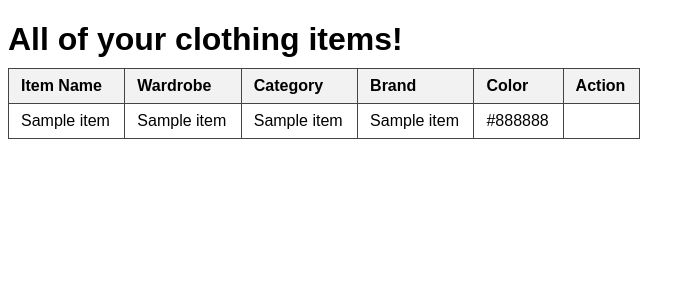
After one commit to mannyjimen/MannyPythonAnywhere, a Flask app: page /allItems in a window 1280 px wide. The commit adds this page. Shown: the top 300 px of the page, without its empty margins (0-695 px from the left). Run offline with Flask 3, Linux system fonts and the light colour scheme; tables that the repository leaves empty hold one stand-in row (values such as "Sample post").

Commit message:
added view page for all items, displaying the various fields of each item

```diff
--- a/WardrobeProject/app.py
+++ b/WardrobeProject/app.py
@@ -143,8 +143,30 @@ def addWardrobe():
         except sqlite3.IntegrityError:
             return "error: wardrobe with chosen name already exists"
 
+    return render_template("wardrobe_form.html", form=form)
 
-    return render_template("wardrobe_form.html", form=form)
+@app.route("/allItems", methods=["GET", "POST"])
+def allItems():
+    with sqlite3.connect(DB_PATH) as conn:
+        conn.row_factory = sqlite3.Row
+        cur = conn.cursor()
+
+        cur.execute("""
+                    SELECT
+                    item_name,
+                    wardrobe_name,
+                    category_name,
+                    brand_name,
+                    color_name
+                    FROM Item;
+                    """)
+
+        rows = cur.fetchall()
+    return render_template("all_items.html", rows = rows)
+
+@app.route("/moveItem", methods=["GET", "POST"])
+def moveItem():
+    return render_template("home.html")
 
 def getAllWardrobes():
     cur.execute("SELECT * FROM Wardrobe;")
--- /dev/null
+++ b/WardrobeProject/templates/all_items.html
@@ -0,0 +1,41 @@
+<!DOCTYPE html>
+<html lang="en">
+<head>
+    <meta charset="UTF-8">
+    <meta name="viewport" content="width=device-width, initial-scale=1.0">
+    <title>All Clothing Items</title>
+    <style>
+        body { font-family: Arial, sans-serif; margin: 12; }
+        table { border-collapse: collapse; width: 50%; }
+        th, td { border: 1px solid #444; padding: 8px 12px; text-align: left; }
+        th { background-color: #f2f2f2; }
+        h1 { margin-bottom: 10px; }
+    </style>
+</head>
+<body>
+    <h1>All of your clothing items!</h1>
+    <table>
+        <tr>
+            <th>Item Name</th>
+            <th>Wardrobe</th>
+            <th>Category</th>
+            <th>Brand</th>
+            <th>Color</th>
+            <th>Action</th>
+        </tr>
+
+        {% for row in rows %}
+        <tr>
+            <td> {{ row["item_name"]}} </td>
+            <td> {{ row["wardrobe_name"]}} </td>
+            <td> {{ row["category_name"]}} </td>
+            <td> {{ row["brand_name"]}} </td>
+            <td> {{ row["color_name"]}} </td>
+            <td>
+                <a href="{{ url_for('moveItem', item_id = item_id) }}"></a>
+            </td>
+        </tr>
+        {% endfor %}
+    </table>
+</body>
+</html>
--- a/WardrobeProject/templates/home.html
+++ b/WardrobeProject/templates/home.html
@@ -9,5 +9,6 @@
     <h1>Manuel Jimenez</h1>
     <a href="{{ url_for('addItem') }}"> Add Item </a> <br>
     <a href="{{ url_for('addWardrobe')}}"> Add Wardrobe </a> <br>
+    <a href="{{ url_for('allItems')}}"> View All Items </a> <br>
 </body>
 </html>
```
Also changed, not shown: WardrobeProject/myWardrobe.db.
